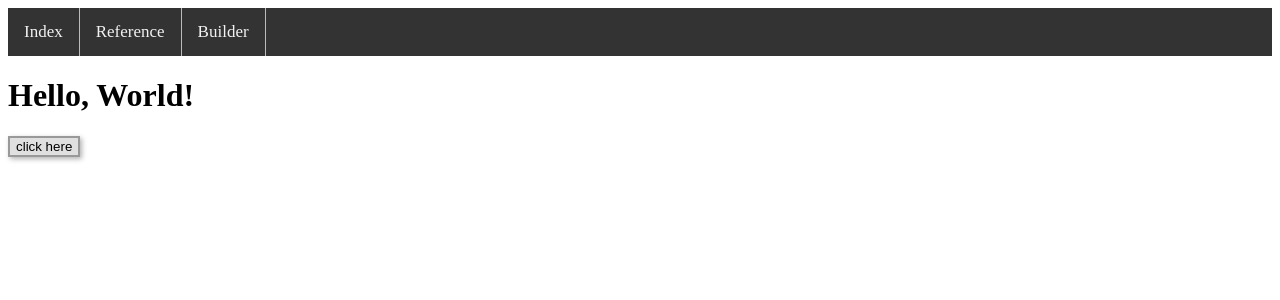
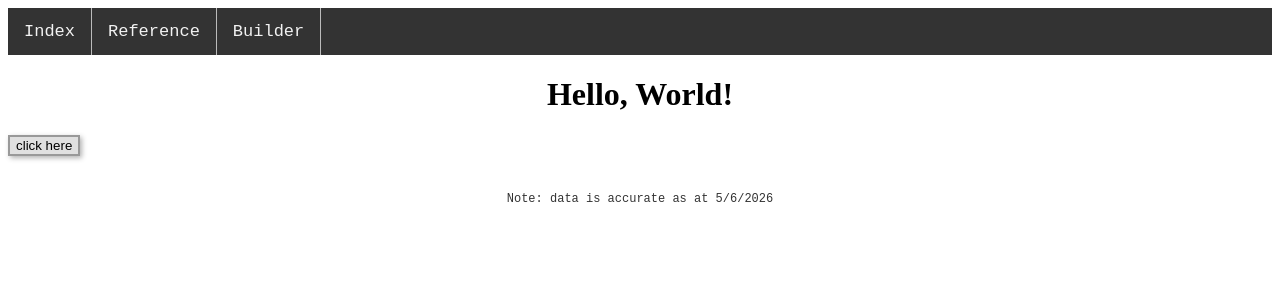
Before and after one commit to JDragonM32/Assessment-2, a Flask app: page / in a window 1280 px wide. Shown: the top 300 px of the page. Run offline with Flask 3, Linux system fonts and the light colour scheme.

Commit message:
minor tidying up

```diff
--- a/static/css/style.css
+++ b/static/css/style.css
@@ -8,6 +8,7 @@
     text-align: center;
     padding: 14px 16px;
     text-decoration: none;
+    font-family: 'Courier New', Courier, monospace;
     font-size: 17px;
     border-right: 1px solid #bbbbbb;
 }
@@ -18,6 +19,7 @@
 .nav-link.active {
     background-color: #04AA6D;
     color: white;
+    text-decoration: underline;
 }
 
 button {
@@ -47,6 +49,9 @@ img {
     text-align: center;
 }
 
+h1 {
+    text-align: center;
+}
 h2 {
     text-align: center;
     color: #04AA6D;
--- a/templates/base.html
+++ b/templates/base.html
@@ -17,4 +17,8 @@
         {% block content %}{% endblock %}
 
     </body>
+    <footer>
+        <br>
+        <p>Note: data is accurate as at 5/6/2026</p>
+    </footer>
 </html>
--- a/templates/index.html
+++ b/templates/index.html
@@ -11,6 +11,7 @@
       <title>Hello from Flask</title>
       <h1>Hello, World!</h1>
       <button>click here</button>
+      <p></p>
       {% endblock %}
     </body>
 </html>
--- a/templates/reference.html
+++ b/templates/reference.html
@@ -39,6 +39,7 @@
             <img id="img4" src="{{ url_for('static', filename='gretchin.jpg') }}" alt="Gretchin" style="display: none">
             <img id="img5" src="{{ url_for('static', filename='bigmekdakkarig.jpg') }}" alt="Big Mek Dakkarig" style="display: none">
         </div>
+        <p></p>
     {% endblock %}
     </body>
 </html>
```
Also changed, not shown: templates/builder.html (+9 -7 lines).
